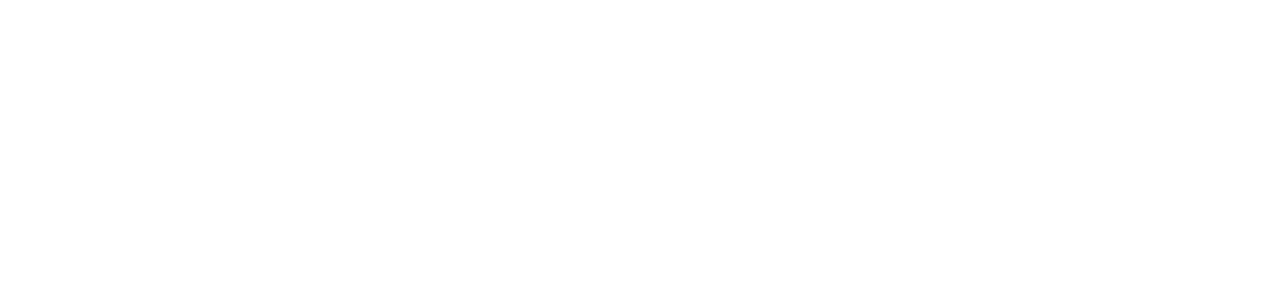
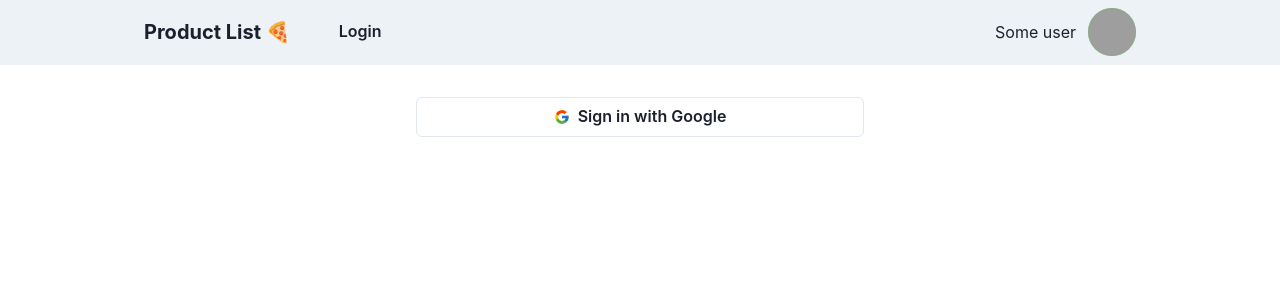
Before and after one commit to oxndr/product-app, a React (Create React App) app: page /login in a window 1280 px wide. Shown: the top 300 px of the page. Built offline with nearby package versions, Linux system fonts and the light colour scheme; grey boxes are pictures that could not be loaded.

Commit message:
Implemented private, public routes. Layout

```diff
--- a/package.json
+++ b/package.json
@@ -14,11 +14,13 @@
     "eslint-config-airbnb": "^18.2.1",
     "eslint-config-prettier": "^8.3.0",
     "eslint-plugin-prettier": "^4.0.0",
+    "firebase": "^9.0.1",
     "formik": "^2.2.9",
     "framer-motion": "^4.1.17",
     "lint-staged": "^11.1.2",
     "react": "^17.0.2",
     "react-dom": "^17.0.2",
+    "react-firebase-hooks": "^3.0.4",
     "react-icons": "^4.2.0",
     "react-router-dom": "^5.3.0",
     "react-scripts": "4.0.3",
--- a/src/App.js
+++ b/src/App.js
@@ -1,20 +1,11 @@
 /* eslint-disable prettier/prettier */
 import { ChakraProvider } from '@chakra-ui/react';
-import { BrowserRouter, Route } from 'react-router-dom';
-import Products from './pages/Products';
-import ProductsDetails from './pages/ProductsDetails';
+import AppRouter from './pages/AppRouter';
 
 function App() {
   return (
     <ChakraProvider>
-      <BrowserRouter>
-        <Route path="/details">
-          <ProductsDetails />
-        </Route>
-        <Route path="/products">
-          <Products />
-        </Route>
-      </BrowserRouter>
+      <AppRouter />
     </ChakraProvider>
   );
 }
--- a/src/layout/productComponents/AppLayout.js
+++ b/src/layout/productComponents/AppLayout.js
@@ -12,33 +12,17 @@ import {
   Avatar,
   Heading,
   Text,
-  Breadcrumb,
-  BreadcrumbItem,
+  Link as LinkC,
+  Button,
 } from '@chakra-ui/react';
-import { HamburgerIcon, CloseIcon, ChevronRightIcon } from '@chakra-ui/icons';
+import { HamburgerIcon, CloseIcon } from '@chakra-ui/icons';
 import { Link } from 'react-router-dom';
+import paths from '../../pages/paths';
 
 export default function AppLayout({ children }) {
   const { isOpen, onOpen, onClose } = useDisclosure();
 
-  //   const links = [
-  //     {
-  //       id: new Date(),
-  //       path: paths.newSong,
-  //       title: 'New song',
-  //     },
-  //   ];
-
-  //   const menuLinks = [
-  //     user
-  //       ? {
-  //           id: new Date(),
-  //           icon: <FiUser />,
-  //           path: generatePath(paths.profile, { id: user._id }),
-  //           title: 'Profile',
-  //         }
-  //       : null,
-  //   ].filter(Boolean);
+  const user = false;
 
   return (
     <>
@@ -58,42 +42,34 @@ export default function AppLayout({ children }) {
               onClick={isOpen ? onClose : onOpen}
             />
             <HStack spacing={8} alignItems="center">
-              {/* <Link
-                // to={paths.home}
-                style={{ color: 'inherit', textDecoration: 'inherit' }}
-                             </Link> */}
               <Heading as="h2" size="md">
-                Product List 🍕
+                <Link to={paths.home}>Product List 🍕</Link>
               </Heading>
               <HStack
                 as="nav"
                 spacing={4}
                 display={{ base: 'none', md: 'flex' }}
               >
-                {/* {links.map((link) => {
-                  return (
-                    <Link
-                      key={link.title}
-                      to={link.path}
-                      style={{ color: 'inherit', textDecoration: 'inherit' }}
-                    >
-                      <Button variant="link" color="black">
-                        {link.title}
-                      </Button>
+                {user ? (
+                  <Button>Logout</Button>
+                ) : (
+                  <Link to={paths.login}>
+                    <Button>Login</Button>
                   </Link>
-                  );
-                })} */}
+                )}
               </HStack>
             </HStack>
             <Flex alignItems="center">
               <Text mr={3}>Some user</Text>
               <Wrap>
                 <WrapItem>
+                  <LinkC href="https://github.com/oxndr" isExternal>
                     <Avatar
                       size="md"
                       name="Some user"
                       src="https://img.freepik.com/free-photo/cheerful-surprised-young-asian-woman-looks-big-appetizing-ice-cream-smiles-pleasantly-enjoys-eating-something-tasty-break-diet-dressed-fashionable-clothes-isolated-pink-wall_273609-49906.jpg?size=626&ext=jpg"
                     />
+                  </LinkC>
                 </WrapItem>
               </Wrap>
             </Flex>
@@ -102,19 +78,13 @@ export default function AppLayout({ children }) {
           {isOpen ? (
             <Box pb={4} display={{ md: 'none' }}>
               <Stack as="nav" spacing={4}>
-                {/* {links.map((link) => {
-                  return (
-                    <Link
-                      key={link.id}
-                      to={link.path}
-                      style={{ color: 'inherit', textDecoration: 'inherit' }}
-                    >
-                      <Button variant="link" color="black">
-                        {link.title}
-                      </Button>
+                {user ? (
+                  <Button>Logout</Button>
+                ) : (
+                  <Link to={paths.login}>
+                    <Button>Login</Button>
                   </Link>
-                  );
-                })} */}
+                )}
               </Stack>
             </Box>
           ) : null}
@@ -122,19 +92,6 @@ export default function AppLayout({ children }) {
       </Box>
 
       <Container maxW="container.lg" pb={100}>
-        <Breadcrumb
-          mt={5}
-          spacing="8px"
-          separator={<ChevronRightIcon color="gray.500" />}
-        >
-          <BreadcrumbItem>
-            <Link to="/products">Home</Link>
-          </BreadcrumbItem>
-
-          <BreadcrumbItem>
-            <Link to="/details">Products details</Link>
-          </BreadcrumbItem>
-        </Breadcrumb>
         {children}
       </Container>
     </>
--- a/src/layout/productComponents/ProductCard.js
+++ b/src/layout/productComponents/ProductCard.js
@@ -14,9 +14,13 @@ import { IoMdResize } from 'react-icons/io';
 import { GiWeight } from 'react-icons/gi';
 import { AiFillExclamationCircle } from 'react-icons/ai';
 import { ImListNumbered } from 'react-icons/im';
+import { useHistory } from 'react-router-dom';
 import ModalWindow from './ModalWindow';
+import paths from '../../pages/paths';
 
 export default function ProductCard({ product, remove }) {
+  const router = useHistory();
+
   return (
     <Center py={4}>
       <Box
@@ -39,7 +43,12 @@ export default function ProductCard({ product, remove }) {
               {product.name}
             </Heading>
             <Stack>
-              <Button variant="outline" colorScheme="green" size="xs">
+              <Button
+                onClick={() => router.push(`${paths.home}${product.id}`)}
+                variant="outline"
+                colorScheme="green"
+                size="xs"
+              >
                 Details
               </Button>
               <ModalWindow
--- a/src/layout/productComponents/ProductInputForm.js
+++ b/src/layout/productComponents/ProductInputForm.js
@@ -17,7 +17,7 @@ export default function ProductInputForm({ onSubmit }) {
   return (
     <Formik
       initialValues={{
-        id: Date.now(),
+        id: '',
         imageUrl: '',
         name: '',
         count: '1',
--- /dev/null
+++ b/src/pages/AppRouter.js
@@ -0,0 +1,27 @@
+import { BrowserRouter, Switch, Route, Redirect } from 'react-router-dom';
+import paths from './paths';
+import { privateRoutes, publicRoutes } from './routes';
+
+export default function AppRouter() {
+  const user = false;
+
+  return user ? (
+    <BrowserRouter>
+      <Switch>
+        {privateRoutes.map(({ path, Component }) => {
+          return <Route path={path} component={Component} exact key={path} />;
+        })}
+        <Redirect to={paths.home} exact />
+      </Switch>
+    </BrowserRouter>
+  ) : (
+    <BrowserRouter>
+      <Switch>
+        {publicRoutes.map(({ path, Component }) => {
+          return <Route path={path} component={Component} exact key={path} />;
+        })}
+        <Redirect to={paths.login} exact />
+      </Switch>
+    </BrowserRouter>
+  );
+}
--- /dev/null
+++ b/src/pages/Login.js
@@ -0,0 +1,20 @@
+import { FcGoogle } from 'react-icons/fc';
+import { Button, Center, Stack, Text } from '@chakra-ui/react';
+import AppLayout from '../layout/productComponents/AppLayout';
+
+export default function Login() {
+  return (
+    <AppLayout>
+      <Center p={8}>
+        <Stack spacing={2} align="center" maxW="md" w="full">
+          {/* Google */}
+          <Button w="full" variant="outline" leftIcon={<FcGoogle />}>
+            <Center>
+              <Text>Sign in with Google</Text>
+            </Center>
+          </Button>
+        </Stack>
+      </Center>
+    </AppLayout>
+  );
+}
--- a/src/pages/Products.js
+++ b/src/pages/Products.js
@@ -1,5 +1,5 @@
 /* eslint-disable prettier/prettier */
-import { ChakraProvider, Flex } from '@chakra-ui/react';
+import { Flex } from '@chakra-ui/react';
 import { useMemo, useState } from 'react';
 import AppLayout from '../layout/productComponents/AppLayout';
 import ModalWindow from '../layout/productComponents/ModalWindow';
--- a/src/pages/ProductsDetails.js
+++ b/src/pages/ProductsDetails.js
@@ -1,3 +1,33 @@
-export default function Details() {
-  return <>Hello</>;
+import {
+  Breadcrumb,
+  BreadcrumbItem,
+  BreadcrumbLink,
+  Box,
+} from '@chakra-ui/react';
+import { ChevronRightIcon } from '@chakra-ui/icons';
+
+import { useParams, Link } from 'react-router-dom';
+import AppLayout from '../layout/productComponents/AppLayout';
+import paths from './paths';
+
+export default function Details({ products }) {
+  const params = useParams();
+  return (
+    <AppLayout>
+      <Breadcrumb
+        mt={5}
+        spacing="8px"
+        separator={<ChevronRightIcon color="gray.500" />}
+      >
+        <BreadcrumbItem>
+          <Link to={paths.home}>Home</Link>
+        </BreadcrumbItem>
+
+        <BreadcrumbItem>
+          <BreadcrumbLink>Product {`${params.id}`}</BreadcrumbLink>
+        </BreadcrumbItem>
+      </Breadcrumb>
+      <Box>Details page {`${params.id}`}</Box>
+    </AppLayout>
+  );
 }
--- /dev/null
+++ b/src/pages/paths.js
@@ -0,0 +1,7 @@
+const paths = {
+  login: '/login',
+  home: '/products/',
+  details: '/products/:id',
+};
+
+export default paths;
--- /dev/null
+++ b/src/pages/routes.js
@@ -0,0 +1,22 @@
+import Login from './Login';
+import paths from './paths';
+import Products from './Products';
+import ProductsDetails from './ProductsDetails';
+
+export const publicRoutes = [
+  {
+    path: paths.login,
+    Component: Login,
+  },
+];
+
+export const privateRoutes = [
+  {
+    path: paths.home,
+    Component: Products,
+  },
+  {
+    path: paths.details,
+    Component: ProductsDetails,
+  },
+];
```
Also changed, not shown: 1 other file (tests, documents, lock files or other folders). Lines whose indentation alone changed are shown as unchanged.
